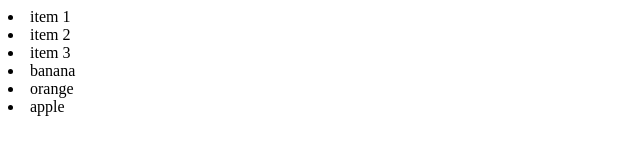
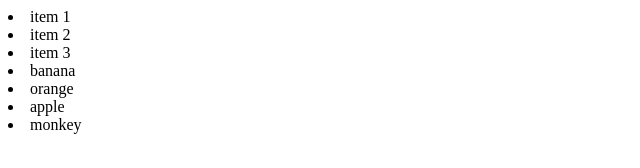
Before and after one commit to gitbot19/BunnyGit2, a plain HTML site: page index.html in a window 1280 px wide. Shown: the full height of the page, 0-640 px from the left. Drawn offline with Linux system fonts and the light colour scheme.

Commit message:
added new module

```diff
--- a/index.html
+++ b/index.html
@@ -10,5 +10,8 @@
             <li>orange</li>
             <li>apple</li>
         </module one>
+        <module three>
+            <li>monkey</li>
+        </module three>
     </body>
 </html>
```
